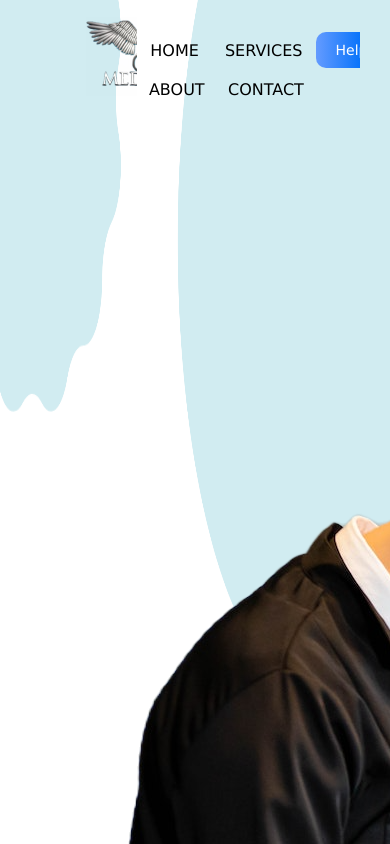
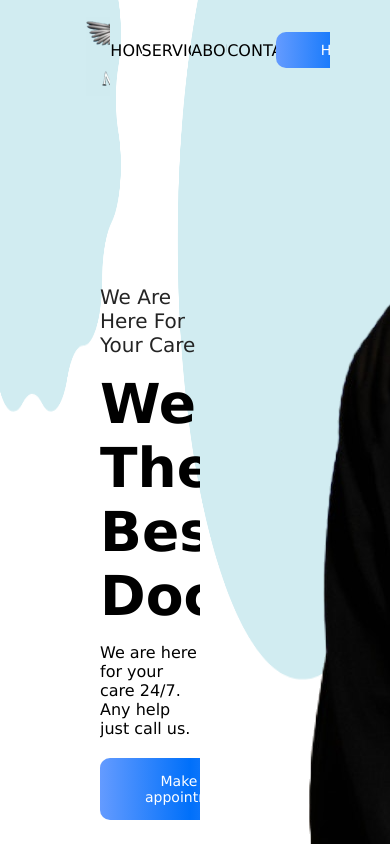
Before and after one commit to Sunil2003/medicare, a plain HTML site: page index.html in a window 390 px wide. Drawn offline with Linux system fonts and the light colour scheme.

Commit message:
Update style.css

```diff
--- a/style.css
+++ b/style.css
@@ -3,6 +3,7 @@
 	padding: 0;
 
 	box-sizing: border-box;
+	/* font-family: 'Times New Roman', Times, serif; */
 	font-family: Verdana, Geneva, Tahoma, sans-serif;
 	overflow: hidden;
 }
@@ -13,6 +14,7 @@ header{
 	background-image: url('bg.png');
 	background-repeat: no-repeat;
 	background-size: 100% 100%;
+
 }
 
 .mainheader{
@@ -24,53 +26,46 @@ header{
 }
 
 .mainheader nav{
-	width: 100%;
-	max-width: 450px;
+	width: 450px;
 	display: flex;
-	flex-wrap: wrap;
 	justify-content: space-around;
 	align-items: center;
-	margin-top: 20px;
 }
 
 .mainheader nav a{
 	text-decoration: none;
 	color: black;
 	text-transform: uppercase;
-	margin: 10px;
 }
 
 .menubtn{
-	margin-right: 30px;
+	margin-right: 60px;
 }
 
 .mainheader button{
-	padding: 10px 20px;
+	padding: 10px 45px;
 	text-align: center;
 	font-size: 14px;
 	color: white;
 	border: none;
 	background-image: linear-gradient(to right, #649bff,#0070fa,#649bff);
 	border-radius: 10px;
+
 }
 
 main{
 	width: 100%;
 	display:flex;
-	flex-wrap: wrap;
-	justify-content: space-around;
+	justify-content: space-between;
 	align-items: center;
-	margin-top: 50px;
 }
 
 main .rigth-sec{
-	flex-basis: 50%;
-	padding: 0 30px;
+	padding-right: 70px;
 }
 
 main .left-sec{
-	flex-basis: 50%;
-	padding: 0 30px;
+	padding-left: 100px;
 }
 
 .left-sec h2{
@@ -78,7 +73,7 @@ main .left-sec{
 	text-transform: capitalize;
 	font-weight: lighter;
 	color: #242424;
-	margin-top: 30px;
+	margin-top: 150px;
 }
 .left-sec h1{
 	font-size: 55px;
@@ -92,7 +87,7 @@ main .left-sec{
 }
 
 .left-sec button{
-	padding: 15px 20px;
+	padding: 15px 45px;
 	text-align: center;
 	font-size: 14px;
 	color: white;
@@ -100,25 +95,3 @@ main .left-sec{
 	background-image: linear-gradient(to right, #649bff,#0070fa,#649bff);
 	border-radius: 10px;
 }
-
-@media screen and (max-width: 768px) {
-	.mainheader nav{
-		max-width: 100%;
-		margin-top: 40px;
-	}
-
-	main{
-		flex-direction: column;
-		margin-top: 30px;
-	}
-
-	main .rigth-sec{
-		flex-basis: 100%;
-		padding: 0;
-	}
-
-	main .left-sec{
-		flex-basis: 100%;
-		padding: 0;
-	}
-}
```
